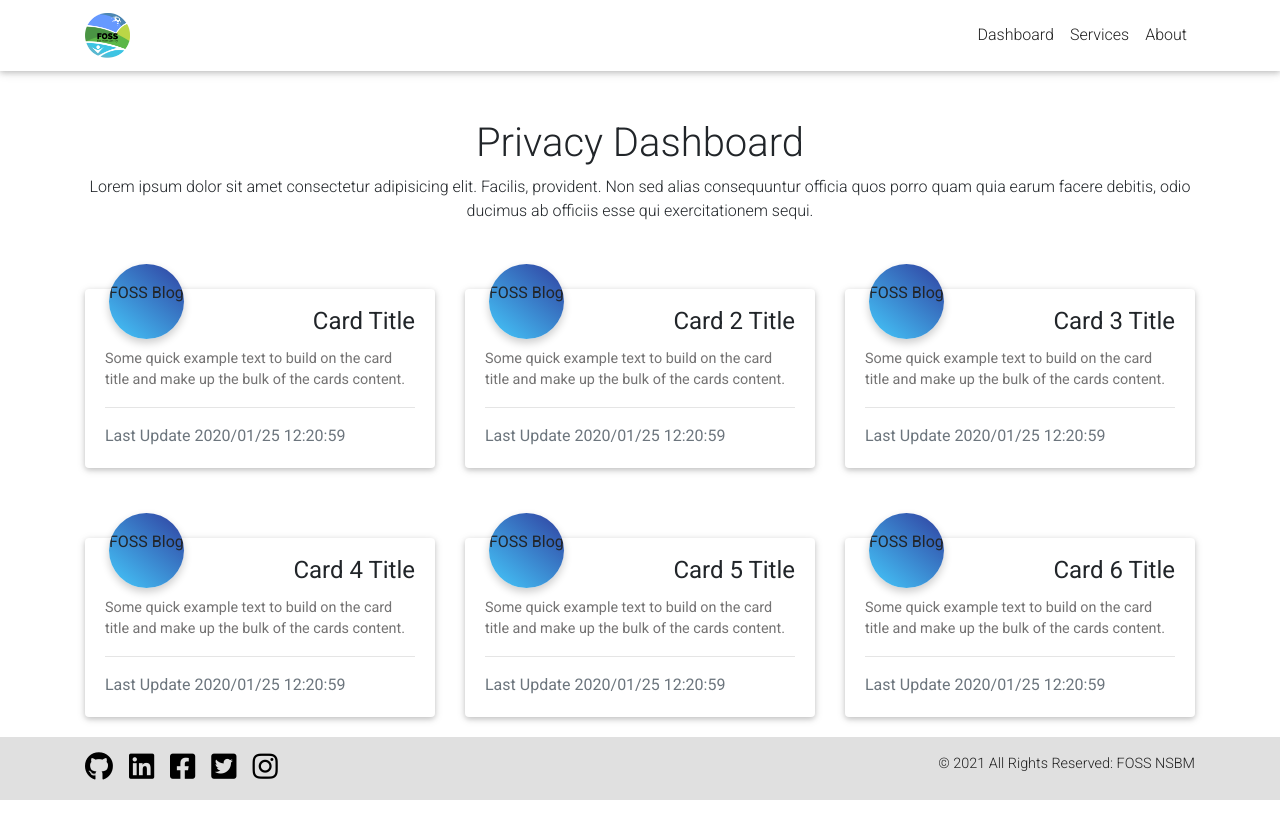
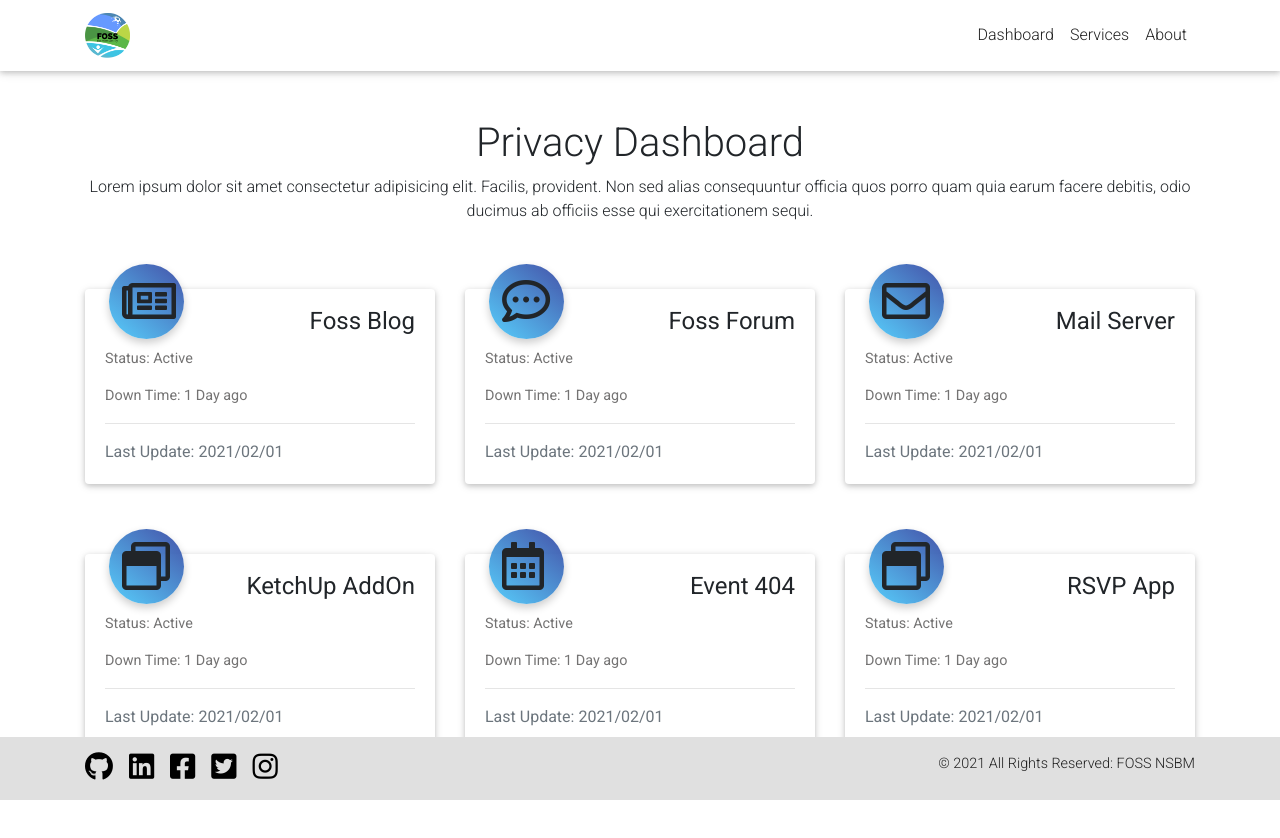
Before and after one commit to fossnsbm/Privacy-Dashboad, a React (Create React App) app: page / in a window 1280 px wide. Shown: the top 838 px of the page. Before the commit the page ends 800 px from the top, so only its background shows below. Built offline with nearby package versions, Linux system fonts and the light colour scheme.

Commit message:
The card details in first page has updated and give a solution in the small problem in Footer

```diff
--- a/src/App.css
+++ b/src/App.css
@@ -1,38 +1,4 @@
-.App {
-  text-align: center;
+.app{
+
+  padding-bottom: 100px;
 }
-
-.App-logo {
-  height: 40vmin;
-  pointer-events: none;
-}
-
-@media (prefers-reduced-motion: no-preference) {
-  .App-logo {
-    animation: App-logo-spin infinite 20s linear;
-  }
-}
-
-.App-header {
-  background-color: #282c34;
-  min-height: 100vh;
-  display: flex;
-  flex-direction: column;
-  align-items: center;
-  justify-content: center;
-  font-size: calc(10px + 2vmin);
-  color: white;
-}
-
-.App-link {
-  color: #61dafb;
-}
-
-@keyframes App-logo-spin {
-  from {
-    transform: rotate(0deg);
-  }
-  to {
-    transform: rotate(360deg);
-  }
-}
--- a/src/App.js
+++ b/src/App.js
@@ -8,10 +8,13 @@ import About from "./Components/pages/about/about.jsx";
 import Blog from "./Components/pages/blog/Blog.jsx";
 import Footer from "./Components/Footer/Footer";
 
+import './App.css';
+
 export default class App extends Component {
   render() {
     return (
       <div>
+        <div className='app'>
         <BrowserRouter>
           <Nav />
           <Switch>
@@ -28,6 +31,7 @@ export default class App extends Component {
             </Route>
           </Switch>
         </BrowserRouter>
+        </div>
         <Footer/>
       </div>
     );
--- a/src/Components/Card/Card.jsx
+++ b/src/Components/Card/Card.jsx
@@ -12,33 +12,51 @@ export default class Card extends Component {
             cardDetails: [
                 {
                     id: 1,
-                    title: 'Card Title',
-                    text: 'Some quick example text to build on the card title and make up the bulk of the cards content.',
+                    icon:'far fa-newspaper',
+                    title: 'Foss Blog',
+                    status: 'Active',
+                    downTime: '1 Day ago',
+                    lastUpdate: '2021/02/01'
                 },
                 {
                     id: 2,
-                    title: 'Card 2 Title',
-                    text: 'Some quick example text to build on the card title and make up the bulk of the cards content.',
+                    icon:'far fa-comment-dots',
+                    title: 'Foss Forum',
+                    status: 'Active',
+                    downTime: '1 Day ago',
+                    lastUpdate: '2021/02/01'
                 },
                 {
                     id: 3,
-                    title: 'Card 3 Title',
-                    text: 'Some quick example text to build on the card title and make up the bulk of the cards content.',
+                    icon:'far fa-envelope',
+                    title: 'Mail Server',
+                    status: 'Active',
+                    downTime: '1 Day ago',
+                    lastUpdate: '2021/02/01'
                 },
                 {
                     id: 4,
-                    title: 'Card 4 Title',
-                    text: 'Some quick example text to build on the card title and make up the bulk of the cards content.',
+                    icon:'far fa-window-restore',
+                    title: 'KetchUp AddOn',
+                    status: 'Active',
+                    downTime: '1 Day ago',
+                    lastUpdate: '2021/02/01'
                 },
                 {
                     id: 5,
-                    title: 'Card 5 Title',
-                    text: 'Some quick example text to build on the card title and make up the bulk of the cards content.',
+                    icon:'far fa-calendar-alt',
+                    title: 'Event 404',
+                    status: 'Active',
+                    downTime: '1 Day ago',
+                    lastUpdate: '2021/02/01'
                 },
                 {
                     id: 6,
-                    title: 'Card 6 Title',
-                    text: 'Some quick example text to build on the card title and make up the bulk of the cards content.',
+                    icon:'far fa-window-restore',
+                    title: 'RSVP App',
+                    status: 'Active',
+                    downTime: '1 Day ago',
+                    lastUpdate: '2021/02/01'
                 }
             ]
         }
@@ -48,9 +66,12 @@ export default class Card extends Component {
         return this.state.cardDetails.map((detail) => {
             return(
                 <CardItem
-                    key={detail.id}
-                    title={detail.title}
-                    cardText={detail.text}
+                key={detail.id}
+                icon={detail.icon}
+                title={detail.title}
+                status={detail.status}
+                downTime={detail.downTime}
+                lastUpdate={detail.lastUpdate}
                 />
             );
         });
--- a/src/Components/Card/CardItem.jsx
+++ b/src/Components/Card/CardItem.jsx
@@ -8,15 +8,16 @@ export default class CardItem extends Component {
             <React.Fragment>
                 <MDBCol sm="12" md="6" lg="4">
                     <MDBCard className="mcard">
-                        <MDBCardHeader className="view view-cascade gradient-card-header blue-gradient d-flex justify-content-between align-items-center py-2 mx-4 mb-3 mcardheader">
-                            <p>FOSS Blog</p>
+                        <MDBCardHeader className="view view-cascade gradient-card-header blue-gradient-rgba py-2 mx-4 mb-3 mcardheader">
+                            <i className={`${this.props.icon} fa-3x ico`}></i>
                         </MDBCardHeader>
                         <MDBCardBody cascade className="text-right">
                             <MDBCardTitle className="mcardtitle">{this.props.title}</MDBCardTitle>
-                            <MDBCardText className="mcardtext">{this.props.cardText}</MDBCardText>
+                            <MDBCardText className="mcardtext">{`Status: ${this.props.status}`}</MDBCardText>
+                            <MDBCardText className="mcardtext">{`Down Time: ${this.props.downTime}`}</MDBCardText>
                             <hr/>
                             <div className="text-left text-muted">
-                                Last Update 2020/01/25 12:20:59
+                                {`Last Update: ${this.props.lastUpdate}`}
                             </div>
                         </MDBCardBody>
                     </MDBCard>
--- a/src/Components/Card/CardStyle.css
+++ b/src/Components/Card/CardStyle.css
@@ -31,3 +31,8 @@
 {
     text-align: left !important;
 }
+.ico {
+    position: relative;
+    left: 13px;
+    top: 5px;
+}
```
